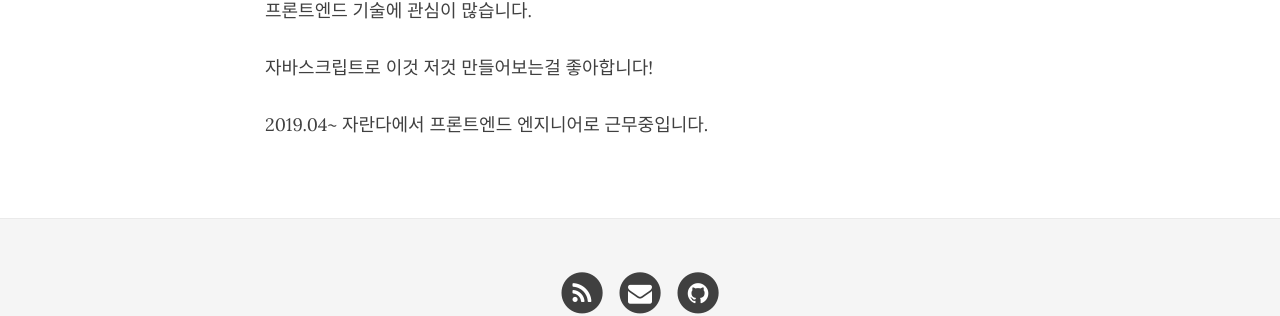
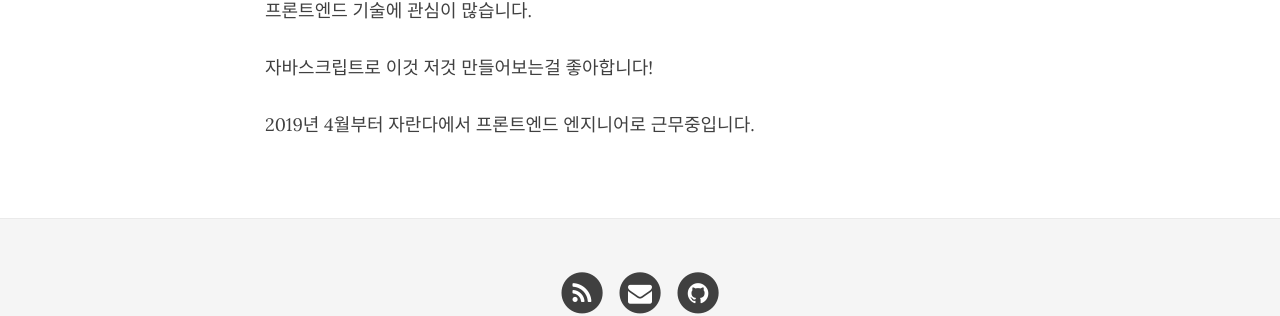
Before and after one commit to JUNWOO45/junwoo45.github.io.archived, a Jekyll site: the page built from aboutme.md, in a window 1280 px wide. Shown: the part 335-651 px from the top of the page. Built offline with Jekyll 4.4.1, drawn with Linux system fonts in a browser that asks for light colours; nearby versions of some CDN libraries.

Commit message:
aboutme 좀 더 보기 좋게 업데이트

```diff
--- a/aboutme.md
+++ b/aboutme.md
@@ -8,4 +8,4 @@ subtitle: 프론트엔드 웹개발자 박준우입니다.
 
 자바스크립트로 이것 저것 만들어보는걸 좋아합니다!
 
-2019.04~  자란다에서 프론트엔드 엔지니어로 근무중입니다.
+2019년 4월부터 자란다에서 프론트엔드 엔지니어로 근무중입니다.
```
